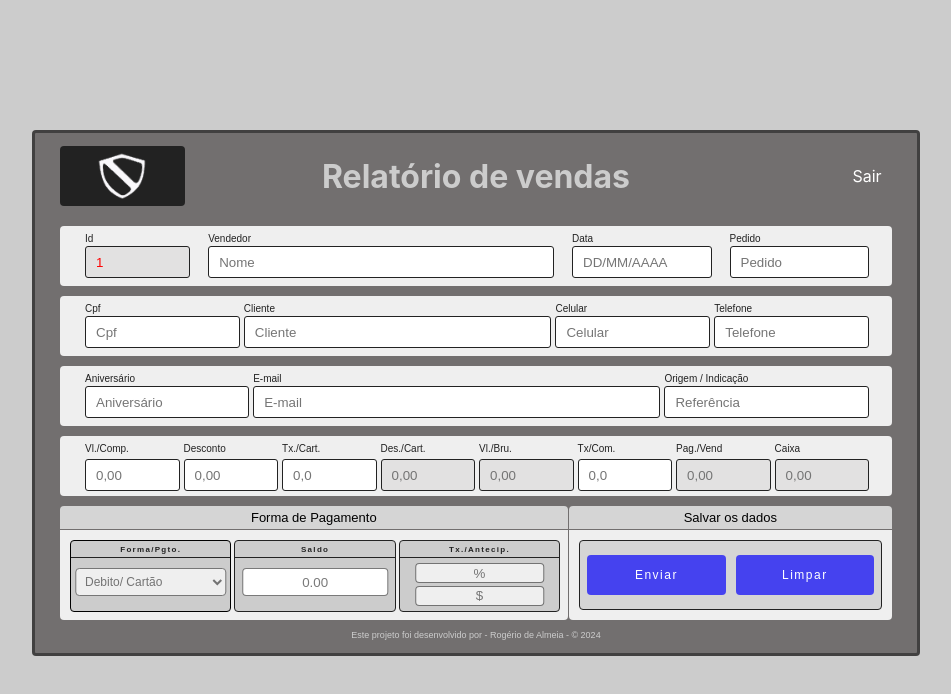
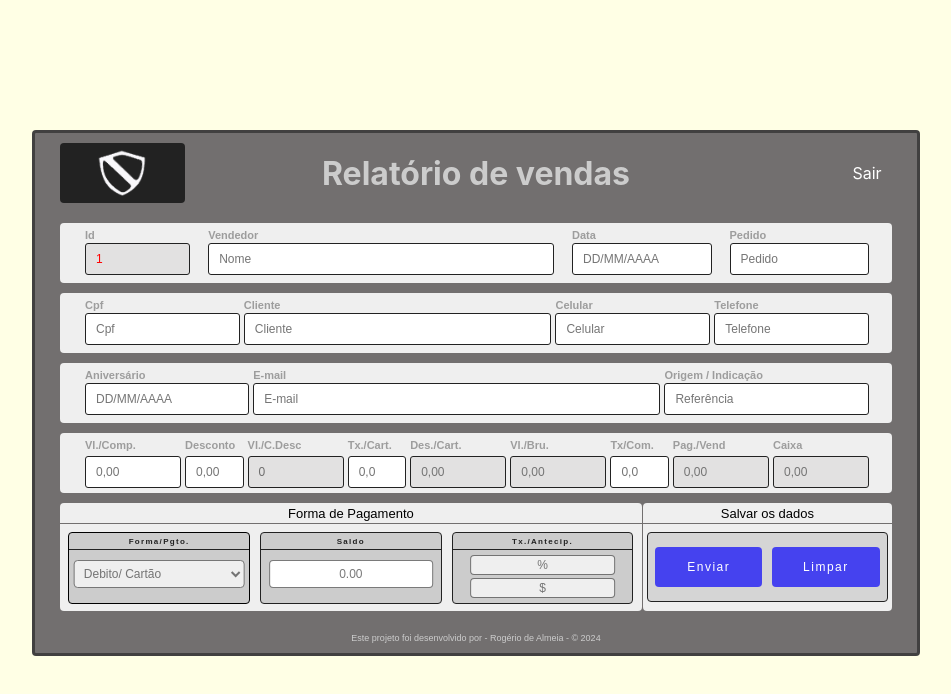
Before and after one commit to Dev-Rogerio/IntegracaoComGoogleSheets, a React (Create React App) app: page / in a window 1280 px wide. Shown: the top 694 px of the page, without its empty margins (164-1115 px from the left). Built offline with nearby package versions, Linux system fonts and the light colour scheme.

Commit message:
Implementação de input em rowsFour

```diff
--- a/src/App.js
+++ b/src/App.js
@@ -1,7 +1,8 @@
 import React from "react";
 import { BrowserRouter as Router, Routes, Route } from "react-router-dom"
 
-import Formulario from "../src/Components/Formulario/formulario.js"
+import Formulario from "../src/Components/Formulario/formulario.js";
+import Test from "../src/Components/Formulario/Teste/test.js";
 
 function App() {
   return (
@@ -9,8 +10,8 @@ function App() {
       <Router>
         <Routes>
           <Route path="/" element={<Formulario />} />
+          <Route path="/test" element={<Test />} />
         </Routes>
-
       </Router>
     </React.Fragment>
 
--- /dev/null
+++ b/src/Components/Formulario/Teste/test.js
@@ -0,0 +1,42 @@
+import React, { useState } from "react";
+
+
+const Test = () => {
+
+
+  const [value, setValue] = useState('');
+  const [discount, setDiscount] = useState('');
+
+  const handleValueChange = (e) => {
+    setValue(e.target.value);
+  };
+
+  const handleDiscountChange = (e) => {
+    setDiscount(e.target.value);
+  }
+
+  const discountedValue = () => {
+    const parsedValue = parseFloat(value);
+    const parsedDiscount = parseFloat(discount);
+
+    if (!isNaN(parsedValue) && !isNaN(parsedDiscount)) {
+      const discounted = parsedValue - (parsedValue * parsedDiscount) / 100;
+      return discounted.toFixed(2);
+
+    } else {
+      return "Invalid Input"
+    }
+  };
+
+  return (
+    <>
+      <h1>Valor</h1>
+      <input type="text" value={value} onChange={handleValueChange} />
+      <h1>Desconto</h1>
+      <input type="text" value={discount} onChange={handleDiscountChange} />
+      <h1>Vl./Comp.</h1>
+      <input type="text" value={discountedValue()} readOnly />
+    </>
+  )
+};
+export default Test;
--- a/src/Components/Formulario/formulario.css
+++ b/src/Components/Formulario/formulario.css
@@ -14,10 +14,16 @@ html, boby {
   box-sizing: border-box;
 }
 body {
+  width: 100%;
+  height: 100%;
   display: flex;
   justify-content: center;
   align-items: center;
-  background-color: #ccc;
+  background-color: rgba(255, 255, 0, 0.102);
+}
+input {
+  font-size: 12px;
+  color: #2229;
 }
 .menuForm {
   display: grid;
@@ -58,9 +64,10 @@ body {
   margin-top: 20px;
 }
 .formLabel {
-  font-family: sans-serif;
-  font-size: 10px;
-  color: #222;
+  font-family:Arial, Helvetica, sans-serif;
+  font-weight: 600;
+  font-size: 11px;
+  color: #2226;
 
 }
 .formaPgto {
@@ -200,6 +207,7 @@ border-radius: 3px;
 border: 1px solid #222;
 text-indent: 10px;
 text-transform: capitalize;
+
 }
 .celular {
 width: 50%;
@@ -305,9 +313,8 @@ text-indent: 10px;
 margin-top: 3px;
 }
 .desconto {
-  width: 100%;
+  width: 60%;
   outline: 0;
-
   }
   .iDesconto {
   display: block;
@@ -318,11 +325,27 @@ margin-top: 3px;
   border: 1px solid #222;
   text-indent: 10px;
   margin-top: 3px;
+
   }
-.taxaPercent {
+  .valor_desconto {
     width: 100%;
     outline: 0;
+    }
+    .iValor_desconto {
+    display: block;
+    width: 100%;
+    height: 30px;
+    outline: 0;
+    border-radius: 3px;
+    border: 1px solid #222;
+    text-indent: 10px;
+    margin-top: 3px;
+    background-color: #e2e1e1;
+    }
 
+.taxaPercent {
+width: 60%;
+outline: 0;
 }
 .iTaxaCartao {
 display: block;
@@ -337,7 +360,6 @@ margin-top: 3px;
 .descCartao {
 width: 100%;
 outline: 0;
-
 }
 .iDesc {
 display: block;
@@ -353,7 +375,6 @@ background-color: #e2e1e1;
 .bruto {
 width: 100%;
 outline: 0;
-
 }
 .iBruto {
 display: block;
@@ -368,9 +389,8 @@ background-color: #e2e1e1;
 color: rgb(95, 95, 242);
 }
 .comissao {
-width: 100%;
+width: 60%;
 outline: 0;
-
 }
 .iCom {
 display: block;
@@ -401,7 +421,6 @@ margin-top: 3px;
 .caixa {
 width: 100%;
 outline: 0;
-
 }
 .iCaixa {
 display: block;
@@ -415,63 +434,70 @@ margin-top: 3px;
 background-color: #e2e1e1;
 color: rgb(95, 95, 242);
 }
+.rows-Five {
+    display: block;
+    width: 100%;
+    height: 120px;
+    border-radius: 3px;
+    margin-top: 10px;
+    margin-left: 50%;
+    transform: translate(-50%);
+    padding: 0px 25px 0px 25px;
+   }
+   .fiveAndsix {
+    display: flex;
+    justify-content: space-evenly;
+    width: 100%;
+    height: auto;
+    margin-left: 50%;
+    transform: translate(-50%);
+   }
 .rowsFive {
-  display: grid;
-  grid-template-columns: 100% 40%;
-  height: 23px;
+  width: 100%;
+  height: 20px;
  display: flex;
-  background-color: #726f6f;
-  justify-content: center;
-  border-radius: 4px 4px 0px 0px ;
-  margin-top: 10px;
  gap: 1px;
+ border-radius: 4px 4px 0px 0px;
+
 }
 .lFomrPag {
-  display: grid;
-  grid-column: 1/2;
-  width: 63%;
   display: flex;
+  width: 70%;
   justify-content: center;
   align-items: center;
   font-family: sans-serif;
   font-size: 13px;
-  background-color: #d5d5d5;
-  border-radius: 4px 4px 0px 0px;
-  padding: 1.5px;
+  background-color: #efefef;
+  border-radius: 4px 4px  0px 0px;
  }
 .LSalvarDados {
-  display: grid;
   display: flex;
-  width: 40%;
-  grid-column: 2/3;
+  width: 30%;
   justify-content: center;
   align-items: center;
   font-family: sans-serif;
   font-size: 13px;
-  background-color: #d5d5d5;
+  background-color: #efefef;
   border-radius: 4px 4px  0px 0px;
-  padding: 1.5px;
 }
 .rowsSix {
-  display: grid;
   display: flex;
+  justify-content: space-evenly;
   width: 100%;
-    grid-template-columns: 60% 40%;
-    background-color: #726f6f;
-    justify-content: center;
-    border-radius: 0px 0px 4px 4px;
+  height: auto;
+  margin-left: 50%;
+  transform: translate(-50%);
+  margin-top: 1px;
   gap: 1px;
-    margin-top: 1px;
 }
 .iOpton {
-  display: grid;
-  grid-template-columns: 1fr 1fr 1fr;
+  display: flex;
+  width: 68%;
   height: 70px;
-  padding: 10px;
-  width: 64.5%;
   border-radius: 0px 0px 4px 4px;
   background-color: #efefef;
-  gap: 5px;
+  grid-gap: 10px;
+  padding: 1%;
  }
  .divOptionForm {
   display: grid;
@@ -591,17 +617,15 @@ color: rgb(95, 95, 242);
 .botoes {
   display: flex;
   background-color: #efefef;
-  width: 40%;
+  width: 30%;
  gap: 15px;
- padding: 10px;
- grid-column: 2/3;
  justify-content: center;
  align-items: center;
  border-radius: 0px 0px 4px 4px;
 }
 .border {
   display: flex;
-  width: 100%;
+  width: 90%;
   height: 54px;
   border: 1px solid #222;
   border-radius: 4px;
@@ -636,7 +660,7 @@ letter-spacing: 1.5px;
 }
 @media(max-width: 600px) {
   .containerForm {
-    width: 80%;
+    width: 100%;
     margin-left: 50%;
     margin-top: -50px;
     margin-right: auto;
@@ -658,14 +682,6 @@ letter-spacing: 1.5px;
   height:  60px;
   border-radius: 4px;
   margin-top: 10px;
-    /* width: 100%;
-    gap: 3px;
-    display: flex;
-    justify-content: center;
-    align-items: center;
-    padding: 1%;
-    margin-left: 50%;
-    transform: translate(-50%); */
   }
   .id {
     display: flex;
@@ -824,16 +840,6 @@ grid-column: 2/3;
   height:  60px;
   border-radius: 4px;
   margin-top: 10px;
-  /* width: 100%;
-  display: grid;
-  grid-template-columns: 1fr 1fr;
-  display: flex;
-  justify-content: center;
-  align-items: center;
-  padding: 1%;
-  gap: 3px;
-  margin-left: 50%;
-  transform: translate(-50%); */
 }
  .valor,
  .taxaPercent,
@@ -879,12 +885,18 @@ grid-column: 2/3;
     margin-left: 50%;
     transform: translate(-50%);
    }
+
 .rowsFive {
-  width: 100%;
   display: flex;
- margin-left: 50%;
- transform: translate(-50%);
- gap: 2px;
+  width: 54%;
+  gap: 6px;
+  height:  160px;
+  background-color: red;
+  justify-content: space-between;
+  border-radius: 4px;
+  margin-top: 10px;
+  padding: 0px 25px 0px 25px;
+  gap: 6px;
 }
 .rowsSix {
   margin-top: 6px;
@@ -897,16 +909,18 @@ grid-column: 2/3;
   gap: 2px;
 }
 .lFomrPag {
-  width: 78% ;
+  width: 108% ;
   height: 25px;
   font-size: x-small;
-  background-color: #efefef;
+  /* background-color: #efefef; */
+background-color: yellow;
 }
 .LSalvarDados {
-  width: 29%;
+  width: 100%;
   height: 25px;
   font-size: x-small;
-  background-color: #efefef;
+  /* background-color: #efefef; */
+  background-color: yellow;
 }
 .iOpton {
   display: grid;
--- a/src/Components/Formulario/formulario.js
+++ b/src/Components/Formulario/formulario.js
@@ -1,11 +1,10 @@
 import React, { useEffect, useState } from "react";
 import InputMask from "react-input-mask";
 import "../Formulario/formulario.css";
-import logoForm from "../../Img/logo branco.png"
-
+import logoForm from "../../Img/logo branco.png";
 
 function Formulario() {
-  const [id, setId] = useState(parseInt(localStorage.getItem('ultimoId')));
+  const [id, setId] = useState(parseInt(localStorage.getItem('ultimoId')) || 1);
   const [vendedor, setVendedor] = useState('');
   const [dataPedido, setDataPedido] = useState('');
   const [pedido, setPedido] = useState('');
@@ -23,17 +22,20 @@ function Formulario() {
   const [valorLiquido, setValorLiquido] = useState('');
   const [caixa, setCaixa] = useState('');
   const [formaPagamento, setFormaPagamento] = useState('');
-  const [compraParcelada, setCompraParcelada] = useState('');
-  const [dataParcela, setDataParcela] = useState('');
-  const [dataVencimento, setDataVencimento] = useState('');
-  const [dataVencimento2, setDataVencimento2] = useState('');
-  const [dataVencimento3, setDataVencimento3] = useState('');
-  const [taxaAntecipacao, setTaxaAntecipacao] = useState('');
   const [taxaDesconto, setTaxaDesconto] = useState('');
   const [resultadoDesconto, setResultadoDesconto] = useState('');
   const [cpf, setCpf] = useState('');
+  const [aniversario, setAniversario] = useState('');
+  const [desconto, setDesconto] = useState('');
+  const [vlCDesc, setVlCdesc] = useState(0);
+  const [txCom, setTxCom] = useState(0);
+  const [pagVend, setPagVend] = useState(0);
+  const [valorComDesconto, setValorComDesconto] = useState(0);
 
-  let ultimoIdSalvo = parseInt(localStorage.getItem('ultimoId')) || 1;
+  useEffect(() => {
+    const ultimoIdSalvo = parseInt(localStorage.getItem('ultimoId')) || 1;
+    setId(ultimoIdSalvo);
+  }, []);
 
   const handleLimparFormulario = () => {
     setId(id + 1);
@@ -53,14 +55,10 @@ function Formulario() {
     setValorBruto('');
     setValorLiquido('');
     setCaixa('');
-    setCpf('')
-  };
-
-  const handlePreencherId = () => {
-    const ultimoIdSalvo = localStorage.getItem('ultimoId');
-    if (ultimoIdSalvo) {
-      setId(parseInt(ultimoIdSalvo))
-    }
+    setCpf('');
+    setAniversario('');
+    setDesconto('');
+    setValorComDesconto('');
   };
 
   const handleSubmit = async (event) => {
@@ -85,12 +83,12 @@ function Formulario() {
       'Valor_Liq.': valorLiquido,
       Caixa: caixa,
       'Form_Pag.': formaPagamento,
+      Aniversario: aniversario,
     };
 
     console.log('Enviando dados:', data);
 
     try {
-      console.log(data)
       const response = await fetch("https://sheetdb.io/api/v1/iacg5pfqkrtq0", {
         method: 'POST',
         headers: {
@@ -100,7 +98,7 @@ function Formulario() {
       });
       if (response.ok) {
         console.log('Dados enviados com sucesso');
-        handleLimparFormulario(''); // Limpa o formulário após enviar
+        handleLimparFormulario();
         setDataVencimento();
       } else {
         console.error('Erro ao enviar dados', response.statusText);
@@ -112,76 +110,37 @@ function Formulario() {
     localStorage.setItem('ultimoId', id + 1);
   };
 
-  const calcularDesconto = (valorBruto, taxaDesconto) => {
-    const valorBrutoFloat = parseFloat(valorBruto);
-    const taxaDescontoFloat = parseFloat(taxaDesconto);
-    const resultadoDesconto = valorBrutoFloat * (taxaDescontoFloat / 100);
-    return resultadoDesconto.toFixed(2);
+  const handleValorCompraChange = (event) => {
+    const valor = event.target.value;
+    setCompra(valor);
+    const valorComDescontoCalculado = calcularDesconto(valor, desconto);
+    setValorComDesconto(valorComDescontoCalculado);
   };
 
-
-  const calcularValorBruto = (valorDaCompra, valorDescontoCartão) => {
-    if (!isNaN(valorDaCompra) && !isNaN(valorDescontoCartão)) {
-      return (valorDaCompra - valorDescontoCartão).toFixed(2);
-    } else {
-      return '';
-    }
+  const handleDescontoChange = (event) => {
+    const descontoValue = event.target.value;
+    setDesconto(descontoValue);
+    const valorComDescontoCalculado = calcularDesconto(compra, descontoValue);
+    setValorComDesconto(valorComDescontoCalculado);
   };
-
-  const handleValorCompraChange = (event) => {
-    const valor = event.target.value;
-    setCompra(valor)
-    const valorDaCompra = parseFloat(valor);
-    const valorDescontoCartão = parseFloat(descCart);
-    const novoValorBruto = calcularValorBruto(valorDaCompra, valorDescontoCartão);
-    setValorBruto(novoValorBruto);
-    const valorLiquido = novoValorBruto - parseFloat(descCom);
-    setValorLiquido(valorLiquido.toFixed(2));
-  }
 
   const handleTaxaDescontoChange = (event) => {
     const txDesconto = event.target.value;
     setTaxaDesconto(txDesconto);
-    const desconto = calcularDesconto(valorBruto, txDesconto); // Passar os parâmetros aqui
+    const desconto = calcularDesconto(valorBruto, txDesconto);
     setResultadoDesconto(desconto);
   };
-
-
-  useEffect(() => {
-    setId(ultimoIdSalvo);
-  }, []);
-
-
-  useEffect(() => {
-    const valorDaCompra = parseFloat(compra);
-    const valorDescontoCartão = parseFloat(descCart);
-    if (!isNaN(valorDaCompra) && !isNaN(valorDescontoCartão)) {
-      const valorBruto = valorDaCompra - valorDescontoCartão;
-      setValorBruto(valorBruto.toFixed(2));
-    } else {
-      setValorBruto('')
-    }
-  }, [compra, descCart])
-
-  useEffect(() => {
-    const ultimoIdSalvo = localStorage.getItem('ultimoId')
-    if (ultimoIdSalvo) {
-      setId(parseInt(ultimoIdSalvo));
-    }
-  }, [])
-
 
   const handleTaxaCartaoChange = (event) => {
     const txCartao = event.target.value;
     setTaxaCartao(txCartao);
-    const valorDaCompra = parseFloat(compra);
+    const valorBase = desconto ? parseFloat(valorComDesconto) : parseFloat(compra);
     const taxaDoCartao = parseFloat(txCartao);
-    const valorDescontoCartão = (valorDaCompra * taxaDoCartao) / 100;
+    const valorDescontoCartão = (valorBase * taxaDoCartao) / 100;
     setDescCart(valorDescontoCartão.toFixed(2));
-    const novoValorBruto = calcularValorBruto(valorDaCompra, valorDescontoCartão);
+    const novoValorBruto = calcularValorBruto(valorBase, valorDescontoCartão);
     setValorBruto(novoValorBruto);
   };
-
 
   const handleTaxaComissaoChange = (event) => {
     const txComissao = event.target.value;
@@ -198,24 +157,37 @@ function Formulario() {
     } else {
       setDescCom('');
       setValorLiquido('');
-      setCaixa('')
+      setCaixa('');
     }
-    console.log({ taxaComissao, descCom, valorDaCompra });
-  }
+  };
 
   const handleFormaPagamentoChange = (event) => {
     setFormaPagamento(event.target.value);
-    handleParcelaChange();
-  }
+    // handleParcelaChange();
+  };
 
-  const handleParcelaChange = () => {
-    if (formaPagamento === 'Parc./ 1 vezes') {
-      // lógica para 1 parcela
-    } else if (formaPagamento === 'Parc./ 2 vezes') {
-      // lógica para 2 parcelas
-    } else if (formaPagamento === 'Parc./ 3 vezes') {
-      // lógica para 3 parcelas
+  const calcularDesconto = (valor, desconto) => {
+    const valorFloat = parseFloat(valor);
+    const descontoFloat = parseFloat(desconto);
+    const valorComDesconto = valorFloat - (valorFloat * (descontoFloat / 100));
+    return valorComDesconto.toFixed(2);
+  };
+
+  const calcularValorBruto = (valorBase, valorDescontoCartão) => {
+    if (!isNaN(valorBase) && !isNaN(valorDescontoCartão)) {
+      return (valorBase - valorDescontoCartão).toFixed(2);
+    } else {
+      return '';
     }
+  };
+
+  const handleAniversarioChange = (event) => {
+    const rawValue = event.target.value.replace(/\D/g, '');
+    const day = rawValue.substring(0, 2);
+    const month = rawValue.substring(2, 4);
+    const year = rawValue.substring(4, 8);
+    const formattedValue = `${day}/${month}/${year}`;
+    setAniversario(formattedValue);
   };
 
   return (
@@ -291,9 +263,11 @@ function Formulario() {
         </div>
         <div className="rowsTwo">
           <div className="cpf">
-            <label htmlFor="">
+            <label htmlFor="cpf">
               <span className='formLabel'>Cpf</span>
-              <input className="iCpf"
+              <InputMask
+                className="iCpf"
+                mask="999.999.999-99"
                 type="text"
                 name='cpf'
                 placeholder="Cpf"
@@ -353,16 +327,17 @@ function Formulario() {
         </div>
         <div className="rowsThree">
           <div className="aniversario">
-            <label htmlFor="email">
+            <label htmlFor="aniversario">
               <span className='formLabel'>Aniversário</span>
-              <input
+              <InputMask
                 className='iAniversario'
-                type="email"
-                id="email"
-                name="data[email]"
-                placeholder="Aniversário"
-                value={email}
-                onChange={(e) => setEmail(e.target.value)}
+                mask="99/99/9999"
+                type="text"
+                id="data"
+                name="data"
+                placeholder="DD/MM/AAAA"
+                value={aniversario}
+                onChange={(e) => setAniversario(e.target.value)}
                 required
               />
             </label>
@@ -405,7 +380,7 @@ function Formulario() {
               <input
                 className='iVal'
                 type="number"
-                id="compra"
+                id="valorCompra"
                 name="Vl./Comp"
                 placeholder="0,00"
                 value={compra}
@@ -415,17 +390,31 @@ function Formulario() {
             </label>
           </div>
           <div className="desconto">
-            <label className="labelForm" htmlFor="compra">
+            <label className="labelForm" htmlFor="">
               <span className='formLabel'>Desconto</span>
               <input
                 className='iDesconto'
                 type="number"
-                id="compra"
+                id="desconto" t
                 name="Vl./Comp"
                 placeholder="0,00"
-                value={compra}
-                onChange={handleValorCompraChange}
-                required
+                value={desconto}
+                onChange={handleDescontoChange}
+
+              />
+            </label>
+          </div>
+          <div className="valor_desconto">
+            <label className="labelForm" htmlFor="">
+              <span className='formLabel'>Vl./C.Desc</span>
+              <input
+                className='iValor_desconto'
+                type="number"
+                id="vldesconto" t
+                name="Vl./C.Desc"
+                placeholder="0,00"
+                value={valorComDesconto}
+                readOnly
               />
             </label>
           </div>
@@ -453,7 +442,6 @@ function Formulario() {
                 name='descCart'
                 placeholder="0,00"
                 value={descCart}
-                onChange={(e) => setDescCart(e.target.value)}
                 readOnly
               />
             </label>
@@ -504,6 +492,7 @@ function Formulario() {
               <span className='formLabel'>Caixa</span>
               <input
                 className='iCaixa'
+                id="caixa"
                 type="number"
                 name='caixa'
                 placeholder="0,00"
@@ -513,10 +502,12 @@ function Formulario() {
             </label>
           </div>
         </div>
-        <div className="fiveAndsix">
-          <div className="rowsFive">
-            <label htmlFor="" className="lFomrPag">Forma de Pagamento</label>
-            <label htmlFor="" className="LSalvarDados">Salvar os dados</label>
+        <div className="rows-Five">
+          <div className="fiveAndsix">
+            <div className="rowsFive">
+              <label htmlFor="" className="lFomrPag">Forma de Pagamento</label>
+              <label htmlFor="" className="LSalvarDados">Salvar os dados</label>
+            </div>
           </div>
           <div className="rowsSix">
             <div className="iOpton">
@@ -596,6 +587,7 @@ function Formulario() {
               </div>
             </div>
           </div>
+
         </div>
         <p className="copy">Este projeto foi desenvolvido por - Rogério de Almeia - &#169; 2024</p>
       </form >
```
Lines whose indentation alone changed are shown as unchanged.
